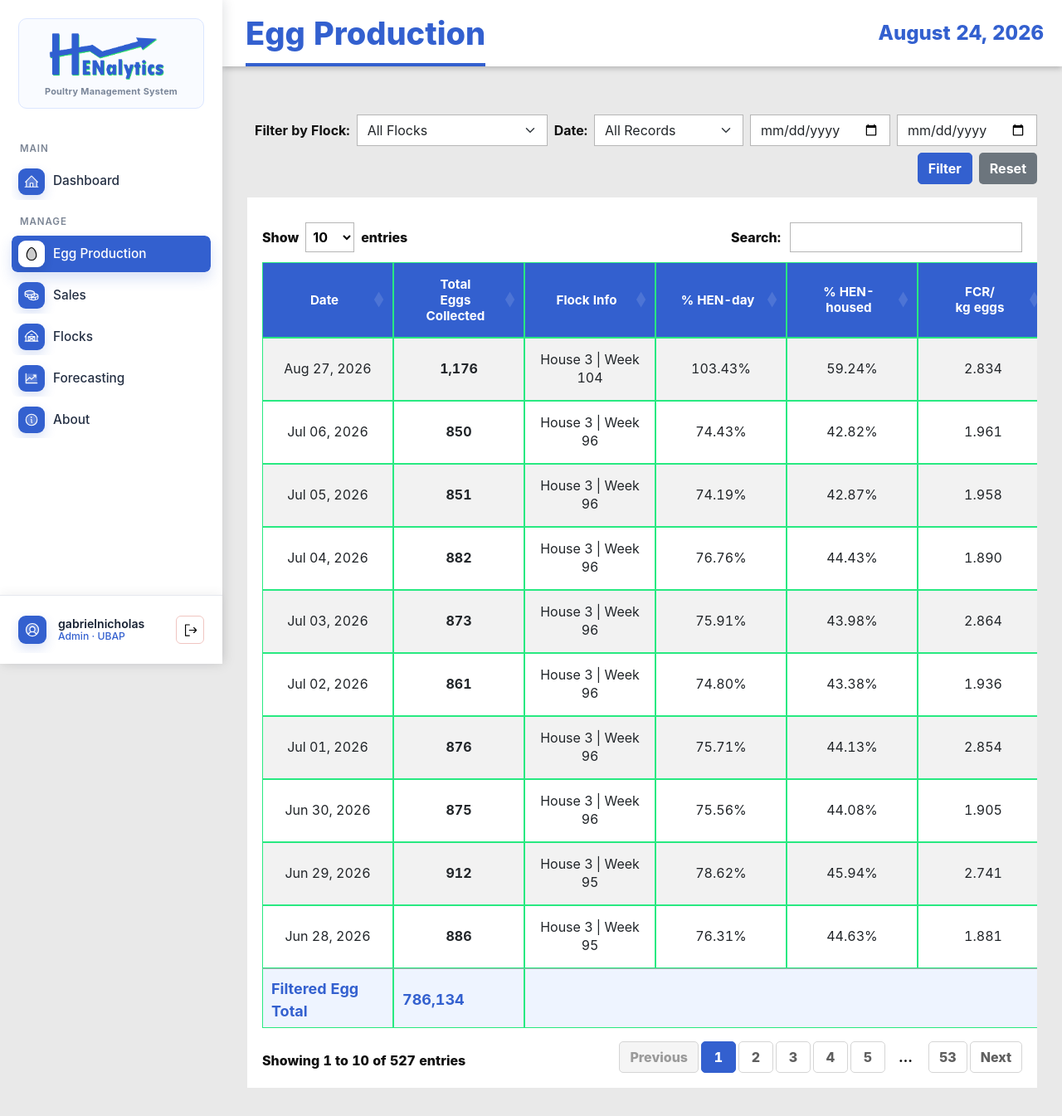
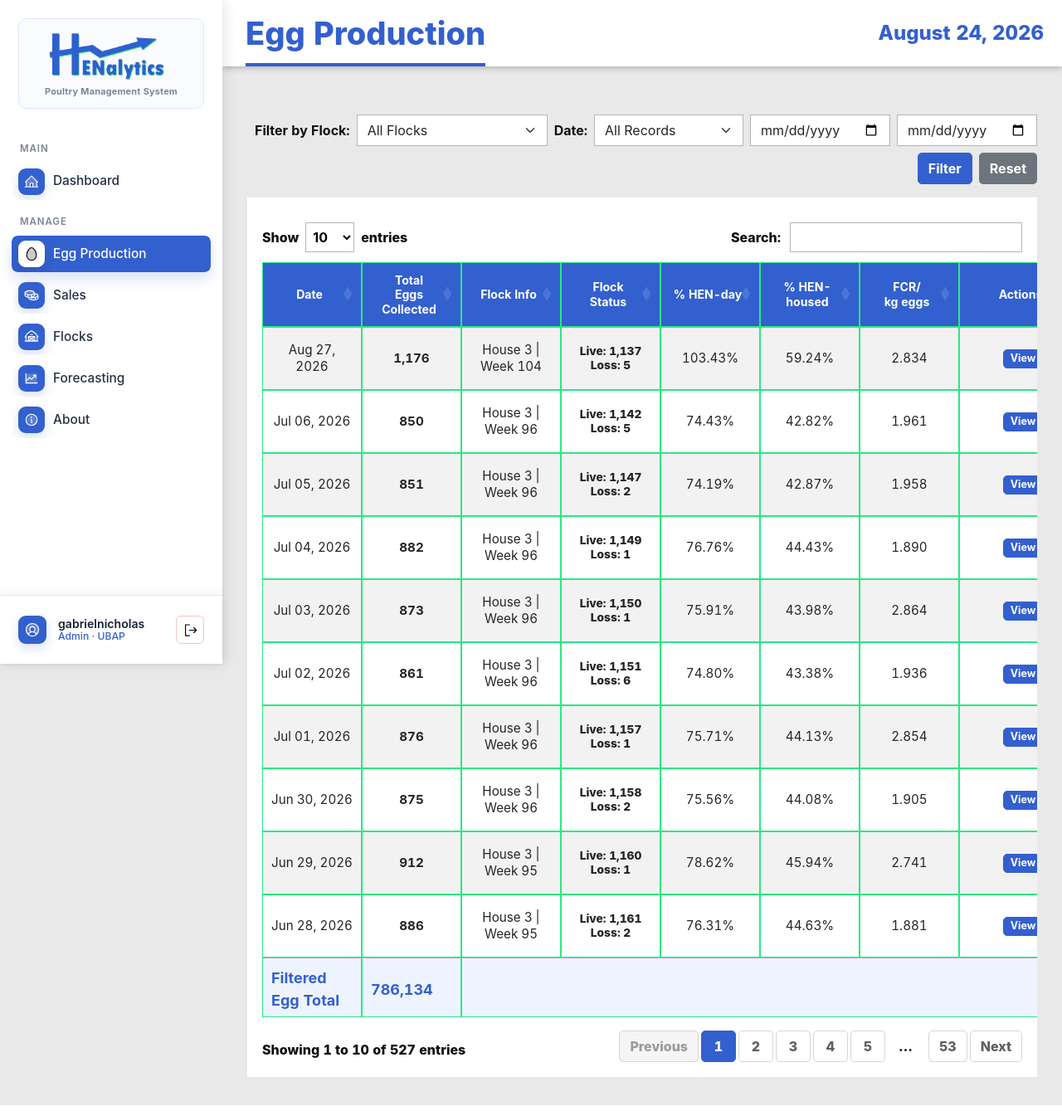
Before and after one commit to 6aboy/Henalytics, a Django app: page /production-logs/ in a window 1280 px wide. Shown: the whole page at 83% size. Run offline with Django 5.2, Linux system fonts and the light colour scheme; a user stored in the database is signed in; data comes from the database, SQL or seed files in the repository; both versions use the stored data as it was after the commit; some libraries are stand-ins or nearby versions.

Commit message:
fix: compact production table flock status column

```diff
--- a/henalytics/EggProduction/static/EggProduction/css/style.css
+++ b/henalytics/EggProduction/static/EggProduction/css/style.css
@@ -1027,6 +1027,26 @@ input[readonly].readonly-metric {
     color: #667085;
     font-size: 0.78rem;
     font-weight: 700;
+}
+
+.production-log-table thead th,
+.dataTables_wrapper .production-log-table.dataTable thead th {
+    min-width: 88px;
+    padding: 12px 18px 12px 12px !important;
+    font-size: 0.88rem;
+}
+
+.production-log-table tbody td {
+    padding: 10px 12px;
+    font-size: 0.95rem;
+}
+
+.production-log-table .table-subline {
+    display: block;
+    white-space: nowrap;
+    font-size: 0.86rem;
+    font-weight: 800;
+    line-height: 1.25;
 }
 
 .table thead th.no-export,
--- a/henalytics/EggProduction/templates/egg_production/production_log_list.html
+++ b/henalytics/EggProduction/templates/egg_production/production_log_list.html
@@ -39,7 +39,7 @@
 </form>
 
 <div class="table-responsive">
-    <table class="table table-striped table-hover prototype-table js-data-table"
+    <table class="table table-striped table-hover prototype-table production-log-table js-data-table"
         data-export-title="Egg Production"
         data-export-enabled="{% if user.is_superuser or user.userprofile.role == 'admin' %}true{% else %}false{% endif %}"
         data-total-column="1"
@@ -49,6 +49,7 @@
                 <th>Date</th>
                 <th>Total<br>Eggs Collected</th>
                 <th>Flock Info</th>
+                <th>Flock<br>Status</th>
                 <th>% HEN-day</th>
                 <th>% HEN-housed</th>
                 <th>FCR/<br>kg eggs</th>
@@ -61,6 +62,10 @@
                 <td>{{ log.log_date|date:"M d, Y" }}</td>
                 <td><strong>{{ log.eggs_total|intcomma }}</strong></td>
                 <td>House {{ log.flock.house_no }} | Week {{ log.age_weeks }}</td>
+                <td>
+                    <span class="table-subline">Live: {{ log.hen_count|intcomma }}</span>
+                    <span class="table-subline">Loss: {{ log.dead_count|add:log.culled_count|intcomma }}</span>
+                </td>
                 <td>{{ log.pct_hen_day }}%</td>
                 <td>{{ log.pct_hen_housed }}%</td>
                 <td>{{ log.fcr|default:"N/A" }}</td>
@@ -78,7 +83,7 @@
             <tr>
                 <th>Filtered Egg Total</th>
                 <th data-table-total>0</th>
-                <th colspan="5"></th>
+                <th colspan="6"></th>
             </tr>
         </tfoot>
     </table>
--- a/henalytics/EggProduction/tests.py
+++ b/henalytics/EggProduction/tests.py
@@ -544,7 +544,10 @@ class TemplateRenderTest(TestCase):
 
         self.assertEqual(response.status_code, 200)
         self.assertContains(response, 'Egg Production')
-        self.assertContains(response, 'class="table table-striped table-hover prototype-table js-data-table"')
+        self.assertContains(response, 'production-log-table')
+        self.assertContains(response, 'Flock<br>Status')
+        self.assertContains(response, 'Live: 1,800')
+        self.assertContains(response, 'Loss: 0')
         self.assertContains(response, 'data-export-enabled="false"')
         self.assertContains(response, 'data-total-column="1"')
         self.assertContains(response, 'data-swal-filter')
```
Also changed, not shown: henalytics/db.sqlite3.
